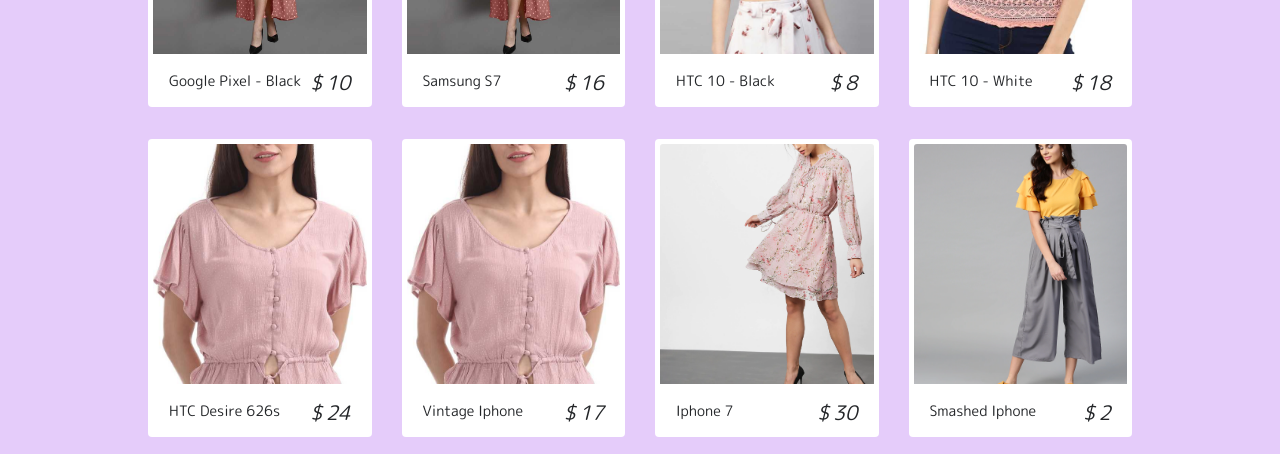
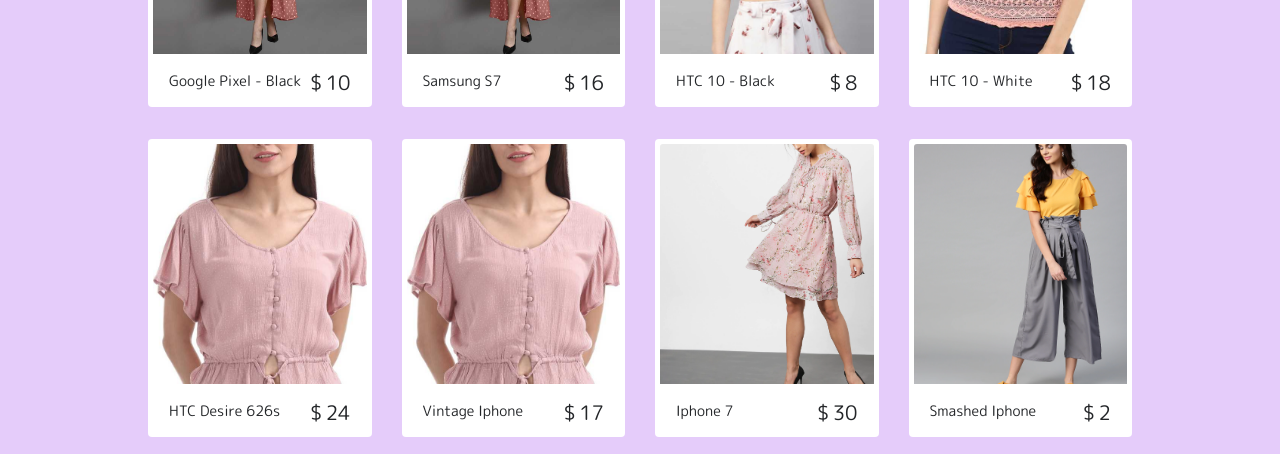
Before and after one commit to mounvip1525/LocalStocks, a React (Create React App) app: page / in a window 1280 px wide. Shown: the part 413-867 px from the top of the page. Built offline with nearby package versions, Linux system fonts and the light colour scheme.

Commit message:
minor fix

```diff
--- a/src/components/Product.js
+++ b/src/components/Product.js
@@ -1,8 +1,7 @@
 import React, { Component } from 'react';
 import styled from 'styled-components';
 import { Link } from 'react-router-dom';
-import { ProductConsumer } from '../context';
-
+// import { ProductConsumer } from '../context';
 export default class Product extends Component {
     render() {
         const { id, title, img, price, inCart } = this.props.product;
@@ -25,7 +24,7 @@ export default class Product extends Component {
                     </div>
                     <div className="card-footer d-flex justify-content-between">
                         <p className="align-self-center mb-0 text-footer">{title}</p>
-                        <h5 className="font-italic mb-0">
+                        <h5 className="mb-0">
                             <span className="mr-1">$</span>{price}
                         </h5>
                     </div>
--- a/src/components/ProductsView.js
+++ b/src/components/ProductsView.js
@@ -12,7 +12,6 @@ export default class ProductsView extends Component {
         return (
             <React.Fragment>
                 <div>
-                    {/* <Product /> */}
                     <div className="py-1">
                         <div className="container">
                             <Title name="our" title="Products" />
```
Also changed, not shown: 1 other file (tests, documents, lock files or other folders).
